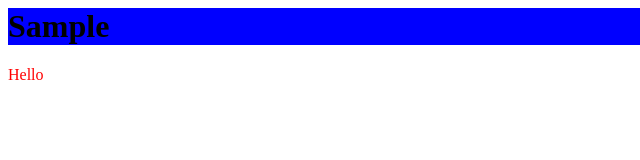
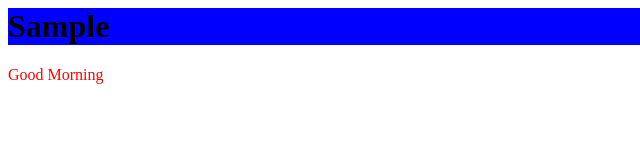
Before and after one commit to takeshi-yashiro/html-test3, a plain HTML site: page index.html in a window 1280 px wide. Shown: the full height of the page, 0-640 px from the left. Drawn offline with Linux system fonts and the light colour scheme.

Commit message:
Hello -> Good Morning
メッセージを変更

```diff
--- a/index.html
+++ b/index.html
@@ -5,6 +5,6 @@
     </head>
     <body>
         <h1>Sample</h1>
-        <p>Hello</p>
+        <p>Good Morning</p>
     </body>
 </html>
```
